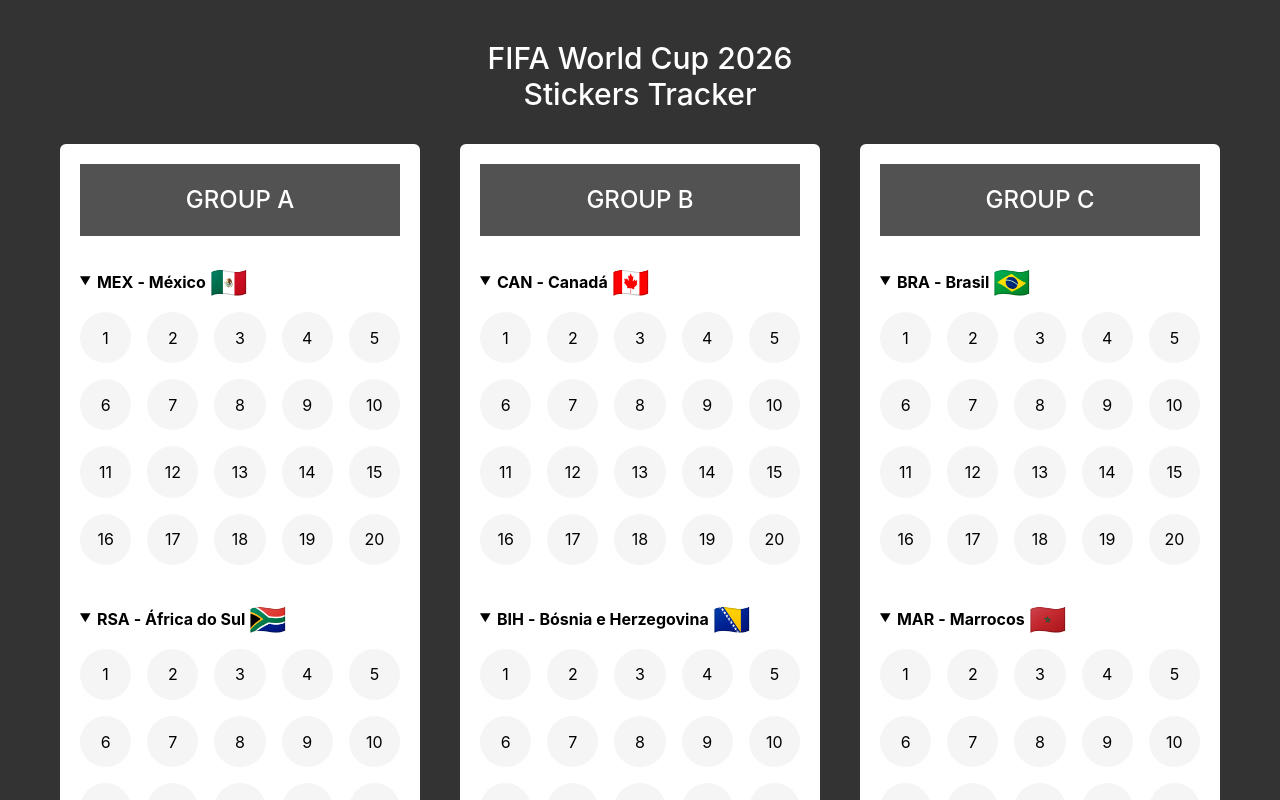
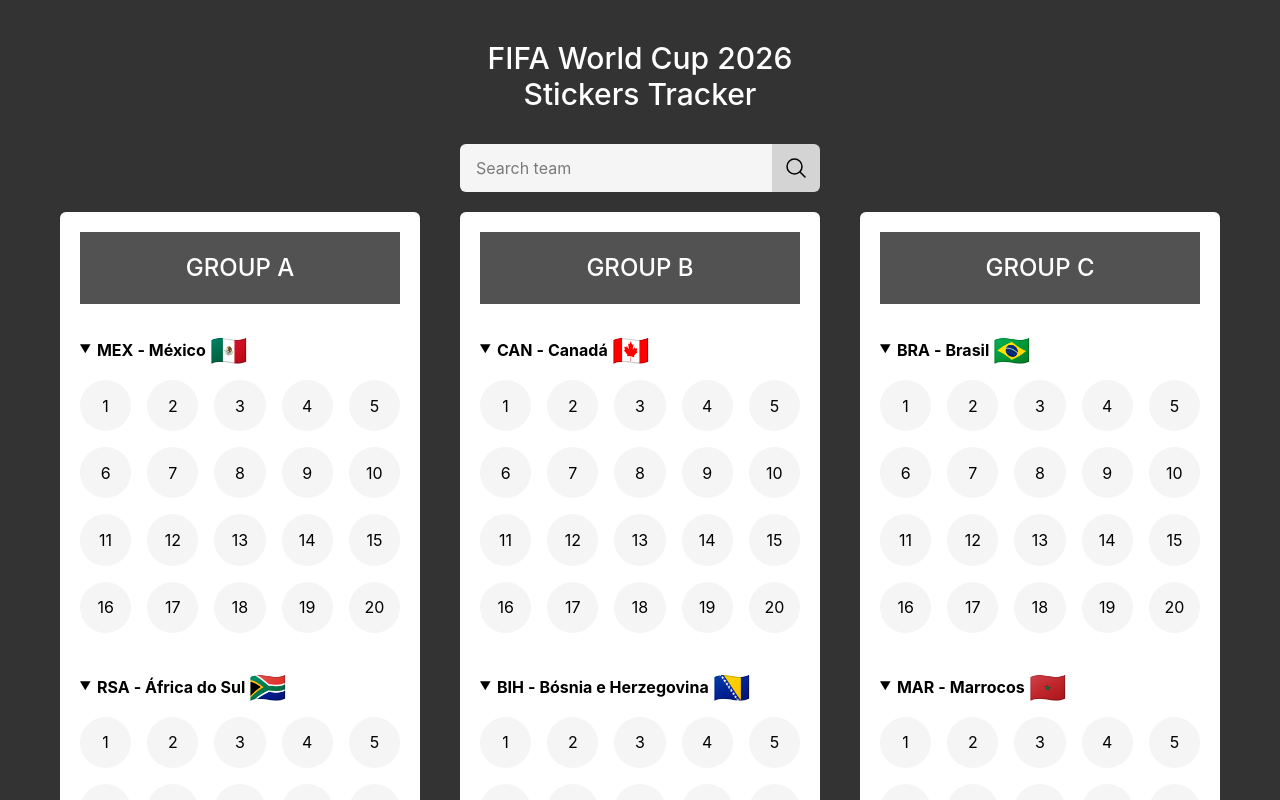
Before and after one commit to caueamaral/react-wc2026-stickers-tracker, a React (Vite) app: page / in a window 1280 px wide. Shown: the top 800 px of the page. Built offline with nearby package versions, Linux system fonts and the light colour scheme.

Commit message:
feat: filter teams by code and name

```diff
--- a/src/App.tsx
+++ b/src/App.tsx
@@ -1,12 +1,16 @@
+import { useState } from 'react'
+
 import { Header } from './components/Header'
 import { Main } from './components/Main'
 import './css/styles.css'
 
 function App() {
+  const [searchTeam, setSearchTeam] = useState<string>('')
+
   return (
     <div className="py-10 mx-auto">
-      <Header />
-      <Main />
+      <Header searchTeam={searchTeam} setSearchTeam={setSearchTeam} />
+      <Main searchTeam={searchTeam} />
     </div>
   )
 }
--- a/src/components/Groups.tsx
+++ b/src/components/Groups.tsx
@@ -7,16 +7,16 @@
 
 type SelectedStickers = Record<string, number[]>
 
-export function Groups() {
+type GroupsProps = {
+    searchTeam: string
+}
+
+export function Groups({ searchTeam }: GroupsProps) {
     const [selectedStickers, setSelectedStickers] = useState<SelectedStickers>(() => {
         const stored = localStorage.getItem(SELECTED_STICKERS_KEY)
 
         return stored ? JSON.parse(stored) : {}
     })
-
-    useEffect(() => {
-        localStorage.setItem(SELECTED_STICKERS_KEY, JSON.stringify(selectedStickers))
-    }, [selectedStickers])
 
     function onToggleSticker(teamCode: string, number: number) {
         setSelectedStickers(current => {
@@ -32,8 +32,25 @@
         })
     }
 
+    useEffect(() => {
+        localStorage.setItem(SELECTED_STICKERS_KEY, JSON.stringify(selectedStickers))
+    }, [selectedStickers])
+
+    const normalizedSearch = searchTeam.trim().toUpperCase()
+
+    const filteredGroups = groups
+        .map(group => ({
+            ...group,
+            teams: group.teams.filter(team =>
+                normalizedSearch === '' ||
+                normalizedSearch === team.code ||
+                team.name.toUpperCase().includes(normalizedSearch)
+            )
+        }))
+        .filter(group => group.teams.length > 0)
+
     return (
-        groups.map(group => (
+        filteredGroups.map(group => (
             <article key={group.letter} className="bg-white gap-10 p-5 rounded-md w-90">
                 <header className="mb-4">
                     <h2 className="bg-neutral-600 text-white text-2xl font-medium text-center uppercase p-5">
--- a/src/components/Header.tsx
+++ b/src/components/Header.tsx
@@ -1,11 +1,36 @@
-export function Header() {
+import type { Dispatch, SetStateAction } from 'react'
+
+type HeaderProps = {
+    searchTeam: string
+    setSearchTeam: Dispatch<SetStateAction<string>>
+}
+
+export function Header({ searchTeam, setSearchTeam }: HeaderProps ) {
     return (
-        <header>
+        <header className="flex flex-col items-center mb-5 px-10">
             <h1 className="text-white font-medium text-center text-3xl mb-8">
                 <abbr title="Fédération Internationale de Football Association" className="no-underline">FIFA</abbr> World Cup 2026
                 <br />
                 Stickers Tracker
             </h1>
+            <form className="flex w-90 max-w-full">
+                <input
+                    type="text"
+                    placeholder="Search team"
+                    className="bg-neutral-100 block py-3 px-4 w-full rounded-l-md outline-none"
+                    value={searchTeam}
+                    onChange={(event) => setSearchTeam(event.target.value)}
+                />
+                <button
+                    type="button"
+                    data-label="Search"
+                    className="bg-neutral-300 px-3 cursor-pointer rounded-r-md"
+                >
+                    <svg xmlns="http://www.w3.org/2000/svg" fill="none" viewBox="0 0 24 24" strokeWidth="1.5" stroke="currentColor" className="size-6">
+                        <path strokeLinecap="round" strokeLinejoin="round" d="m21 21-5.197-5.197m0 0A7.5 7.5 0 1 0 5.196 5.196a7.5 7.5 0 0 0 10.607 10.607Z" />
+                    </svg>
+                </button>
+            </form>
         </header>
     )
 }
--- a/src/components/Main.tsx
+++ b/src/components/Main.tsx
@@ -1,9 +1,13 @@
 import { Groups } from './Groups'
 
-export function Main() {
+type MainProps = {
+    searchTeam: string
+}
+
+export function Main({ searchTeam }: MainProps) {
     return (
         <main className="flex flex-wrap justify-center gap-10 px-10">
-            <Groups />
+            <Groups searchTeam={searchTeam} />
         </main>
     )
 }
```
